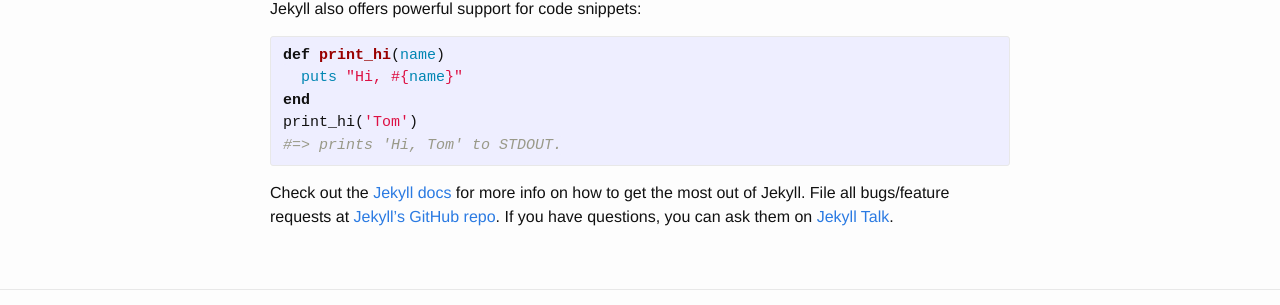
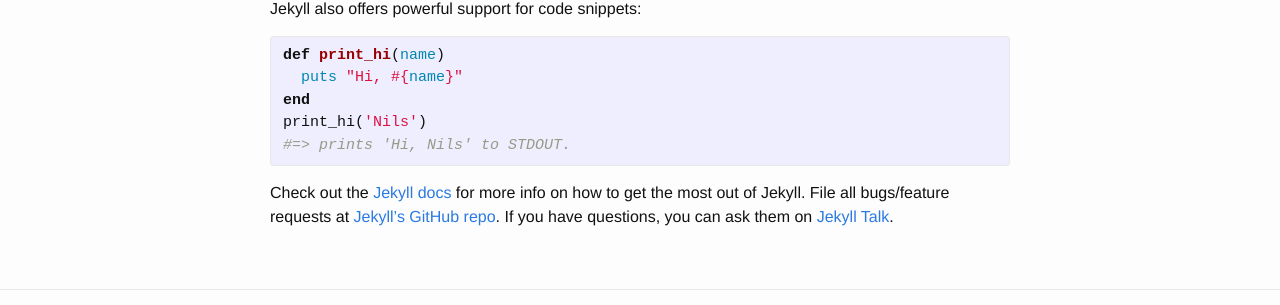
Before and after one commit to nichtdiebohne/nichtdiebohne.pw, a Jekyll site: the page built from _posts/2016-01-18-the-0th-post.markdown, in a window 1280 px wide. Shown: the part 385-690 px from the top of the page. Built offline with Jekyll 4.4.1, drawn with Linux system fonts in a browser that asks for light colours.

Commit message:
another try

```diff
--- a/_posts/2016-01-18-the-0th-post.markdown
+++ b/_posts/2016-01-18-the-0th-post.markdown
@@ -14,8 +14,8 @@ Jekyll also offers powerful support for code snippets:
 def print_hi(name)
   puts "Hi, #{name}"
 end
-print_hi('Tom')
-#=> prints 'Hi, Tom' to STDOUT.
+print_hi('Nils')
+#=> prints 'Hi, Nils' to STDOUT.
 {% endhighlight %}
 
 Check out the [Jekyll docs][jekyll-docs] for more info on how to get the most out of Jekyll. File all bugs/feature requests at [Jekyll’s GitHub repo][jekyll-gh]. If you have questions, you can ask them on [Jekyll Talk][jekyll-talk].
```
